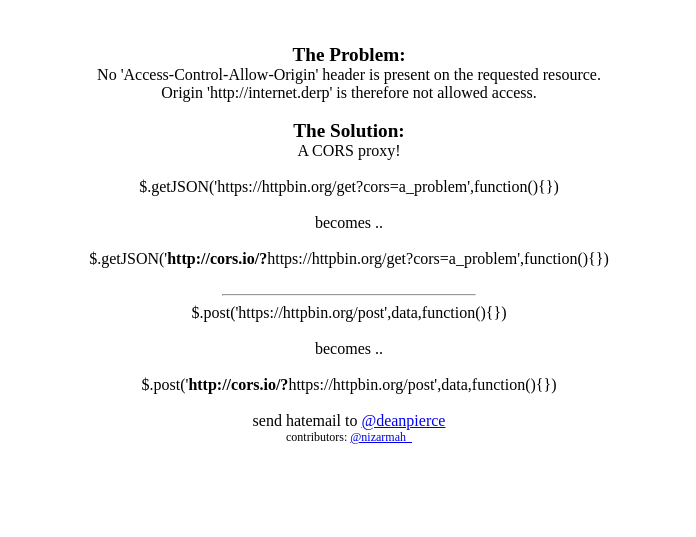
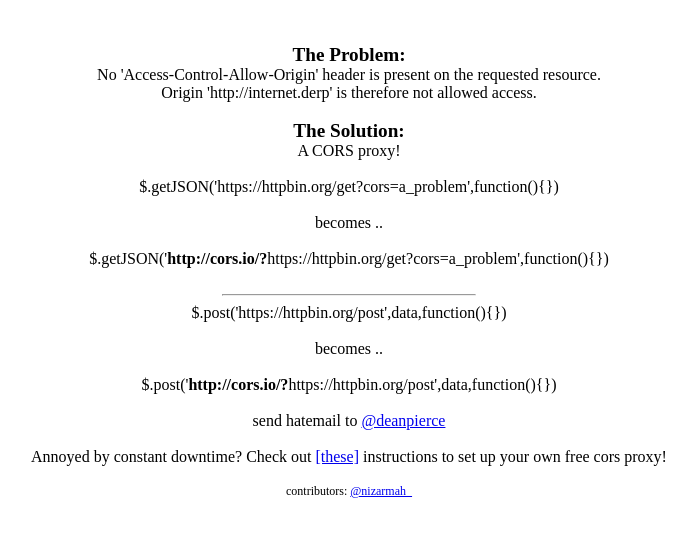
Before and after one commit to pierce403/cors.io, a Flask app: page / in a window 1280 px wide. Shown: the top 537 px of the page, without its empty margins (291-987 px from the left). Run offline with Flask 2, Linux system fonts and the light colour scheme.

Commit message:
add note about downtime

```diff
--- a/templates/index.html
+++ b/templates/index.html
@@ -31,5 +31,6 @@ becomes ..<br><br>
 
 $.post('<b>http://cors.io/?</b>https://httpbin.org/post',data,function(){})<br><br>
 
-send hatemail to <a href="https://twitter.com/deanpierce">@deanpierce</a><br>
+send hatemail to <a href="https://twitter.com/deanpierce">@deanpierce</a><br><br>
+Annoyed by constant downtime? Check out <a href="https://github.com/pierce403/cors.io#Deploying-on-Heroku">[these]</a> instructions to set up your own free cors proxy!<br><br>
 <span class="contributors">contributors: <a href="https://twitter.com/nizarmah_">@nizarmah_</a></span>
```
